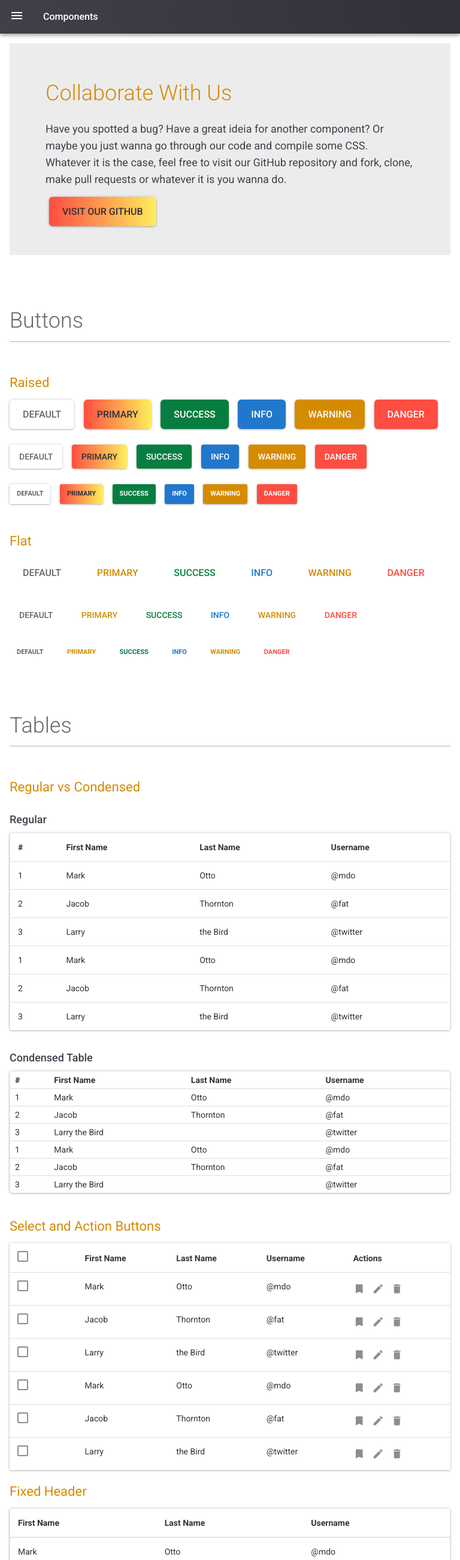
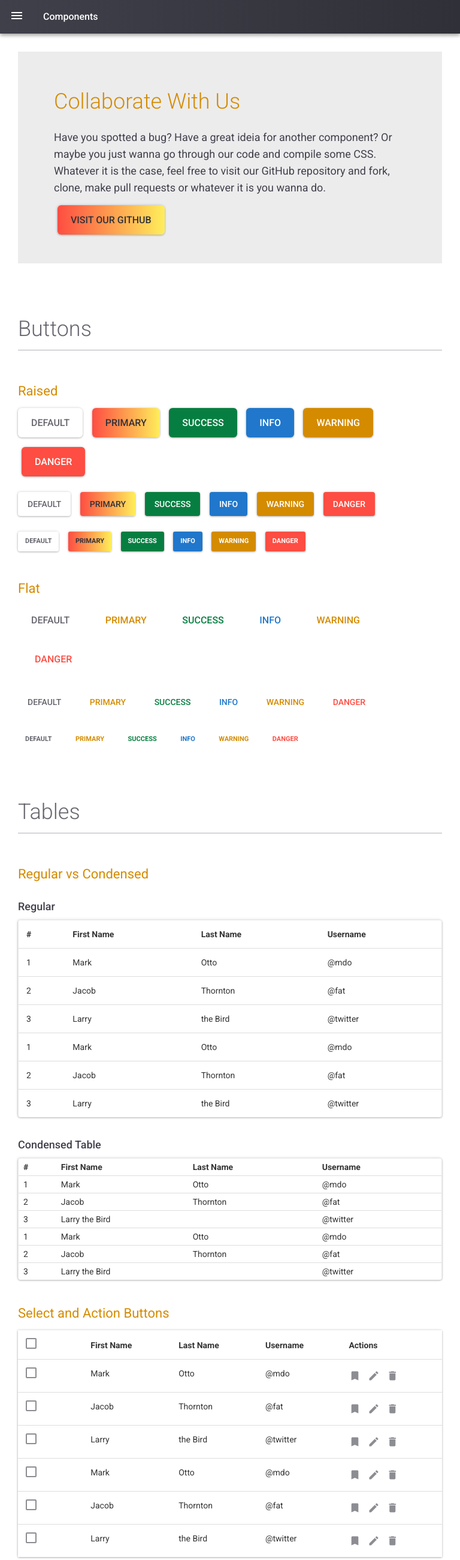
Before and after one commit to joserogeriofilho/sunset, a PHP site: page /index.html in a window 768 px wide. Shown: the whole page at 60% size. Run offline with PHP 8.4, Linux system fonts and the light colour scheme; lists and menus that the app fills with data are empty.

Commit message:
tentativa de consertar o scroll no safari mobile

```diff
--- a/dist/sunset/css/sunset.css
+++ b/dist/sunset/css/sunset.css
@@ -85,9 +85,12 @@ html, body, .container-fluid, .wrapper {
 .container-fluid {
   overflow-y: scroll;
   padding: 50px 50px 50px 30px; }
-  @media screen and (max-width: 1200px) {
+  @media screen and (max-width: 768px) {
     .container-fluid {
-      padding: 16px 16px 16px 16px; } }
+      padding: 72px 16px 16px 16px; } }
+  @media screen and (max-width: 1200px) and (min-width: 768px) {
+    .container-fluid {
+      padding: 86px 30px 30px 30px; } }
 
 .login-screen {
   background: linear-gradient(to right, #40404B, #303038); }
@@ -118,6 +121,9 @@ html, body, .container-fluid, .wrapper {
   display: flex;
   height: 100%;
   overflow: hidden; }
+  @media screen and (max-width: 1200px) {
+    .wrapper {
+      -webkit-overflow-scrolling: touch; } }
 
 .container .jumbotron, .container-fluid .jumbotron, .jumbotron {
   background-color: rgba(217, 217, 219, 0.5);
@@ -134,9 +140,6 @@ html, body, .container-fluid, .wrapper {
 
 #content {
   position: relative; }
-  @media screen and (max-width: 1200px) {
-    #content {
-      padding: 72px 16px 16px 16px; } }
 
 .sidebar {
   background: linear-gradient(to right, #40404B, #303038);
--- a/src/sunset/sass/components/layout.scss
+++ b/src/sunset/sass/components/layout.scss
@@ -11,8 +11,16 @@ html, body, .container-fluid, .wrapper{
     overflow-y: scroll;
     padding: 50px 50px 50px 30px;
 
-    @media screen and (max-width: $break-md) {
-        padding: 16px 16px 16px 16px;
+    @media screen and (max-width: $break-xs) {
+        padding: 72px 16px 16px 16px;
+
+        //-webkit-overflow-scrolling: touch;
+    }
+
+    @media screen and (max-width: $break-md) and (min-width: $break-xs){
+        padding: 86px 30px 30px 30px;
+
+        //-webkit-overflow-scrolling: touch;
     }
 }
 
@@ -54,6 +62,10 @@ html, body, .container-fluid, .wrapper{
     display: flex;
     height: 100%;
     overflow: hidden;
+
+    @media screen and (max-width: $break-md){
+        -webkit-overflow-scrolling: touch;
+    }
 }
 
 .container .jumbotron, .container-fluid .jumbotron,.jumbotron{
@@ -75,8 +87,4 @@ html, body, .container-fluid, .wrapper{
 
 #content{
     position: relative;
-
-    @media screen and (max-width: $break-md) {
-        padding: 72px 16px 16px 16px;
-    }
 }
```
